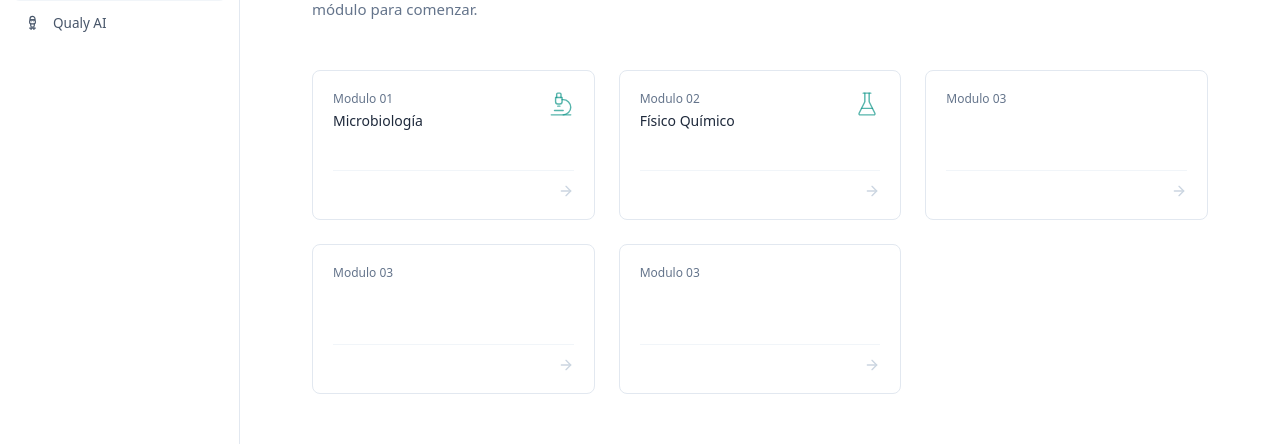
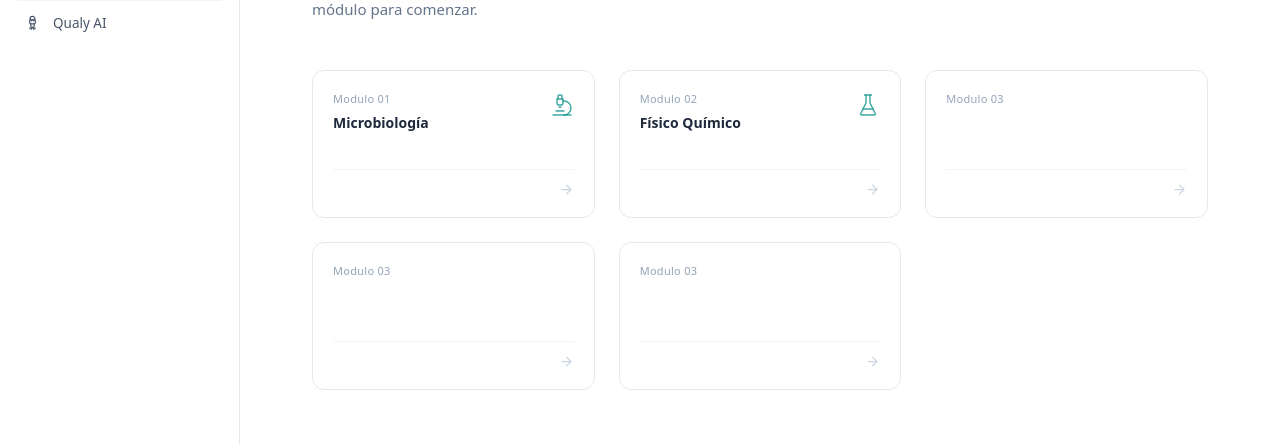
Before and after one commit to ramosyatacorf-debug/romex-qms, a Next.js app: page /dashboard in a window 1280 px wide. Shown: the part 123-567 px from the top of the page. Built offline with nearby package versions, Linux system fonts and the light colour scheme.

Commit message:
feat: ModuleCard limpio y profesional

```diff
--- a/src/components/ModuleCard.tsx
+++ b/src/components/ModuleCard.tsx
@@ -14,31 +14,39 @@ const icons = {
   empty: null,
 };
 
-export default function ModuleCard({ number, title, href = "#", icon = "empty" }: ModuleCardProps) {
+export default function ModuleCard({
+  number,
+  title,
+  href = "#",
+  icon = "empty",
+}: ModuleCardProps) {
   const Icon = icons[icon];
 
   return (
     <Link
       href={href}
-      className="group relative bg-white border border-slate-200 rounded-lg p-5 hover:border-slate-300 hover:shadow-sm transition-all duration-200 min-h-[150px] flex flex-col"
+      className="group bg-white border border-slate-200 rounded-xl p-5 hover:border-slate-300 hover:shadow-sm transition-all duration-200 min-h-[148px] flex flex-col"
     >
-      <div className="flex items-start justify-between mb-6">
+      <div className="flex items-start justify-between gap-3 mb-8">
         <div>
-          <p className="text-xs text-slate-500 mb-1">{number}</p>
-          <h3 className="text-sm font-medium text-slate-800">
-            {title}
+          <p className="text-[11px] text-slate-400 font-medium mb-1.5 tracking-wide">
+            {number}
+          </p>
+          <h3 className="text-[14px] font-semibold text-slate-800 leading-snug">
+            {title || "\u00A0"}
           </h3>
         </div>
+
         {Icon && (
-          <div className="text-teal-600/70">
-            <Icon size={26} strokeWidth={1.3} />
+          <div className="text-teal-600/80 shrink-0 mt-0.5">
+            <Icon size={24} strokeWidth={1.4} />
           </div>
         )}
       </div>
 
-      <div className="mt-auto pt-3 border-t border-slate-100 flex items-center justify-end">
+      <div className="mt-auto pt-3 border-t border-slate-100 flex justify-end">
         <ArrowRight
-          size={16}
+          size={15}
           className="text-slate-300 group-hover:text-slate-500 transition-colors"
         />
       </div>
```
